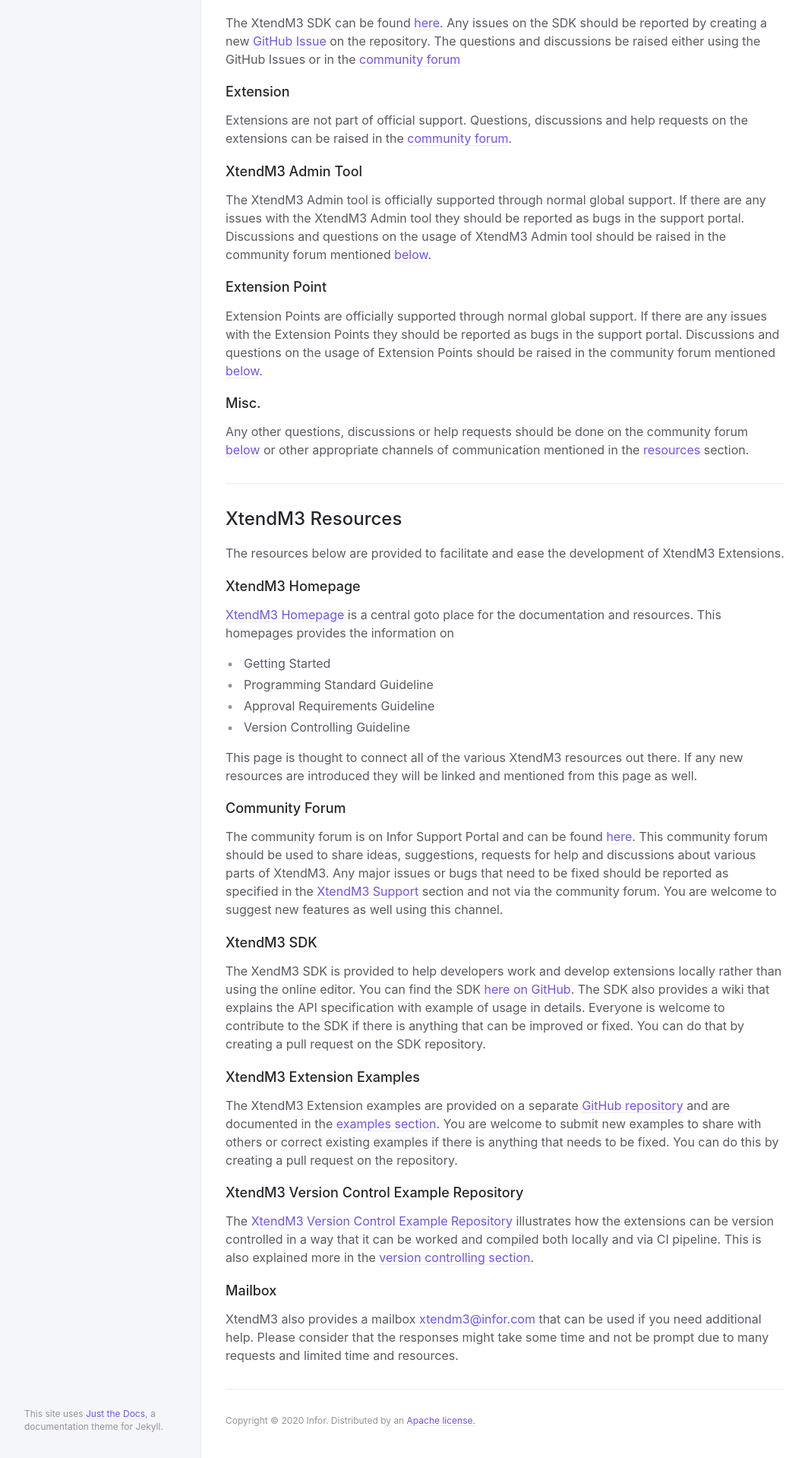
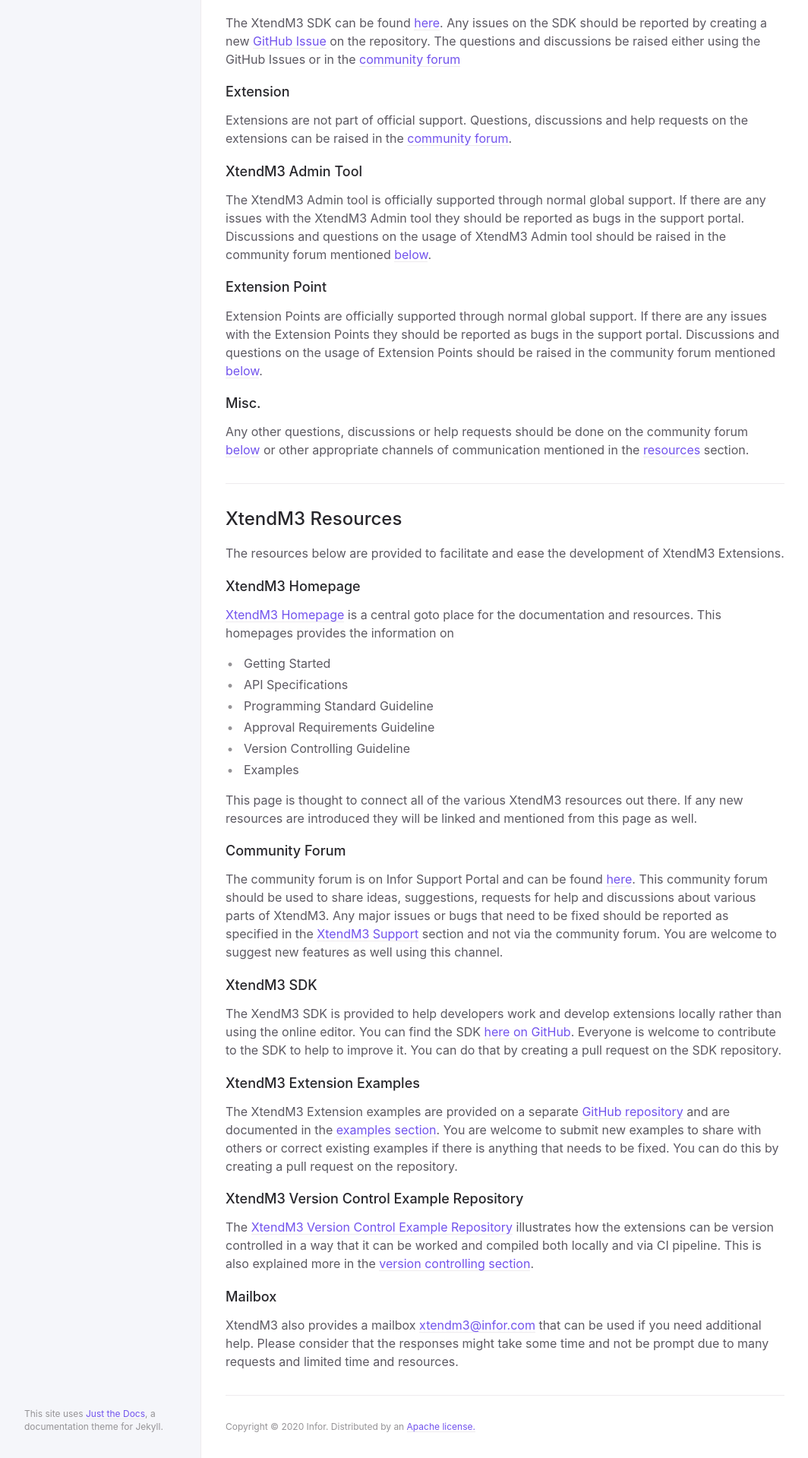
Before and after one commit to infor-cloud/xtendm3, a Jekyll site: the page built from docs/support-resources.md, in a window 1280 px wide. Shown: the part 852-2771 px from the top of the page at 76% size, without its empty margins (107-1171 px from the left). Built offline with Jekyll 4.4.1, drawn with Linux system fonts in a browser that asks for light colours.

Commit message:
Updated support page

```diff
--- a/docs/support-resources.md
+++ b/docs/support-resources.md
@@ -55,9 +55,11 @@ The resources below are provided to facilitate and ease the development of Xtend
 the information on
 
 * Getting Started
+* API Specifications
 * Programming Standard Guideline
 * Approval Requirements Guideline
 * Version Controlling Guideline
+* Examples
 
 This page is thought to connect all of the various XtendM3 resources out there. If any new resources are introduced they
 will be linked and mentioned from this page as well.
@@ -70,9 +72,8 @@ section and not via the community forum. You are welcome to suggest new features
 
 ### XtendM3 SDK
 The XendM3 SDK is provided to help developers work and develop extensions locally rather than using the online editor.
-You can find the SDK [here on GitHub](https://github.com/infor-cloud/xtendm3-sdk-java). The SDK also provides a wiki
-that explains the API specification with example of usage in details. Everyone is welcome to contribute to the SDK if
-there is anything that can be improved or fixed. You can do that by creating a pull request on the SDK repository.
+You can find the SDK [here on GitHub](https://github.com/infor-cloud/xtendm3-sdk-java). Everyone is welcome to contribute
+to the SDK to help to improve it. You can do that by creating a pull request on the SDK repository.
 
 ### XtendM3 Extension Examples
 The XtendM3 Extension examples are provided on a separate [GitHub repository](https://github.com/infor-cloud/xtendm3-extension-examples)
```
